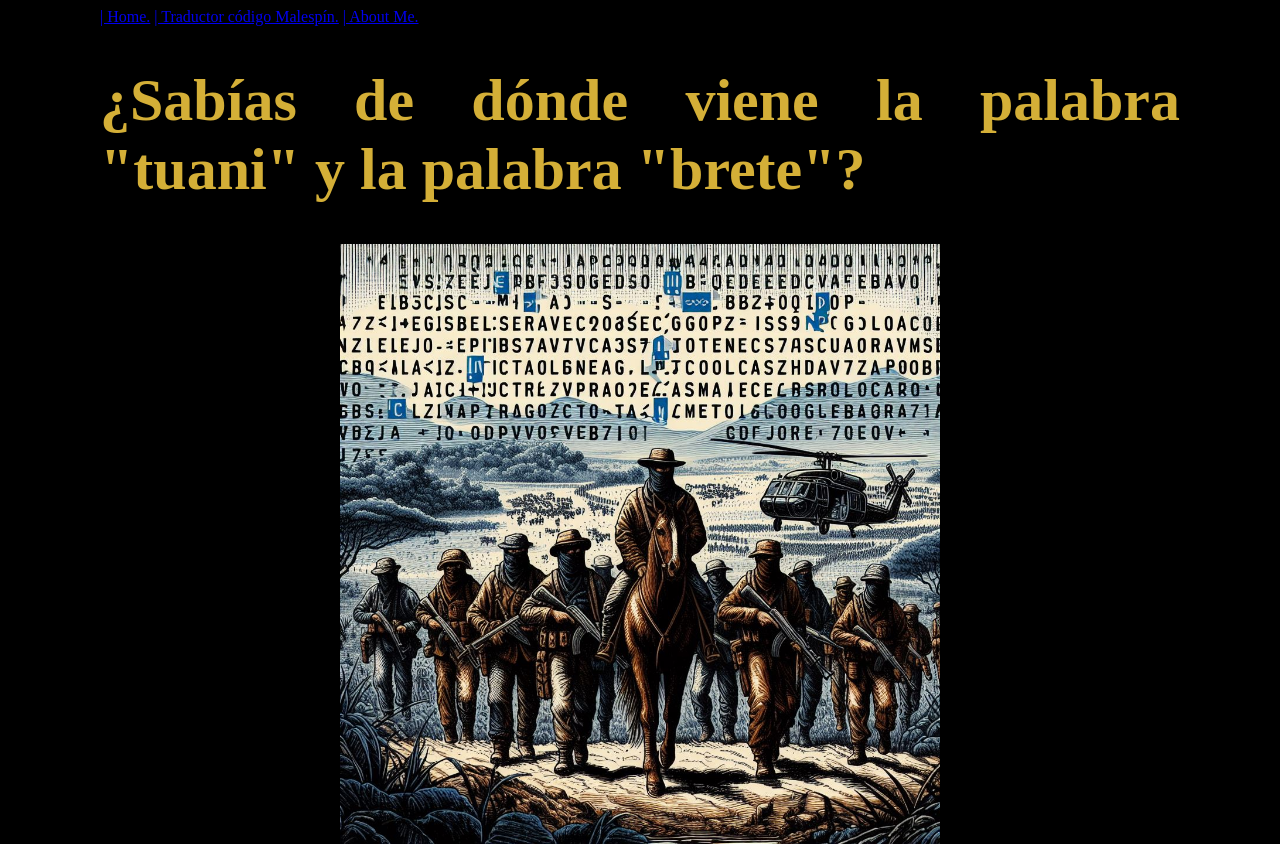
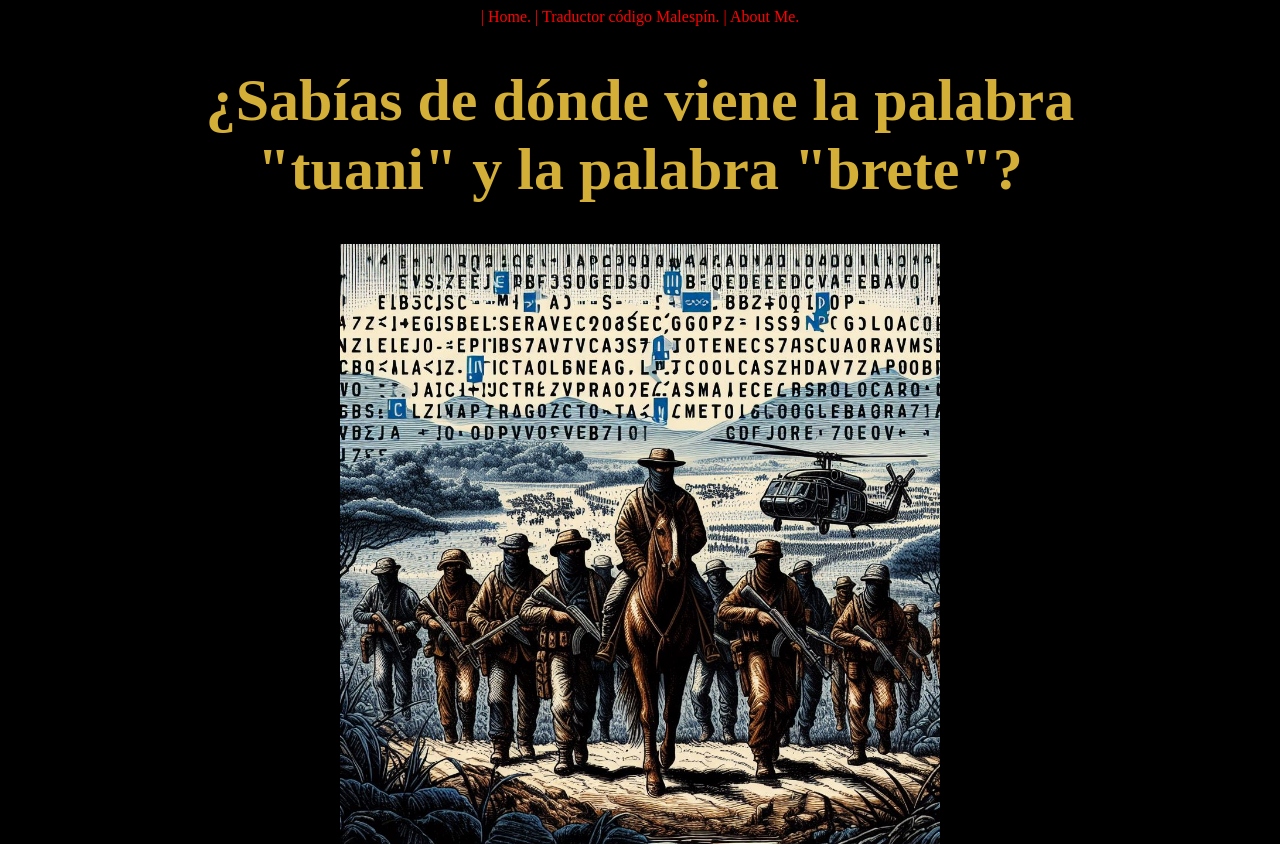
Before and after one commit to estorresj7/codigo_malespin, a plain HTML site: page index.html in a window 1280 px wide. Shown: the top 844 px of the page. Drawn offline with Linux system fonts and the light colour scheme.

Commit message:
Update style.css

```diff
--- a/style.css
+++ b/style.css
@@ -1,38 +1,52 @@
 
 body{
     background: #000000;
-    text-align: justify;
     margin-left:100px;
     margin-right:100px
+}
+nav a{
+    color:red;
+    text-align: right;
+    text-decoration: none;
+    outline-color: red;
+    margin: 0 auto;
 }
 img{
     display:block;
     margin-left:auto;
     margin-right:auto;
         }
+        /*Con respecto al estilo de la imagen puede mejorar haciendo uso height, width, por el momento esta cumpliendo con su objetivo usando propiedades en el codigo html ('si funciona no lo toque')*/
 h1{
     color: #d4af37;
     font-size: 60px;
+    text-align:center;
 }
 h2{
     color:azure;
     font-size: 40px;
+    text-align:left;
 }
 
 h3{
     color:#d4af37;
     font-size: 26px;
+    text-align: center;
 }
 
 h5{
     color: #cccccc;
     font-size: 22px;
     text-align: center;
+    border:4px solid whitesmoke;
+    padding:20px;
+    margin:20pxs
   }
 
 p{
     color: #cccccc;
     font-size: 22px;
+    text-align: justify;
   }
 
 em strong {
@@ -43,7 +57,7 @@ em strong {
     font-size:20px;
 }
 ul{
-    color: #3052eb;
+    color: #cccccc;
     font-size: 22px;
     text-align:left;
 
@@ -51,3 +65,11 @@ ul{
 table{
     color:aqua
 }
+
+nav {
+    color:red;
+    text-align: center;
+    text-decoration: none;
+    outline-color: red;
+    margin: 0 auto;
+    }
```
